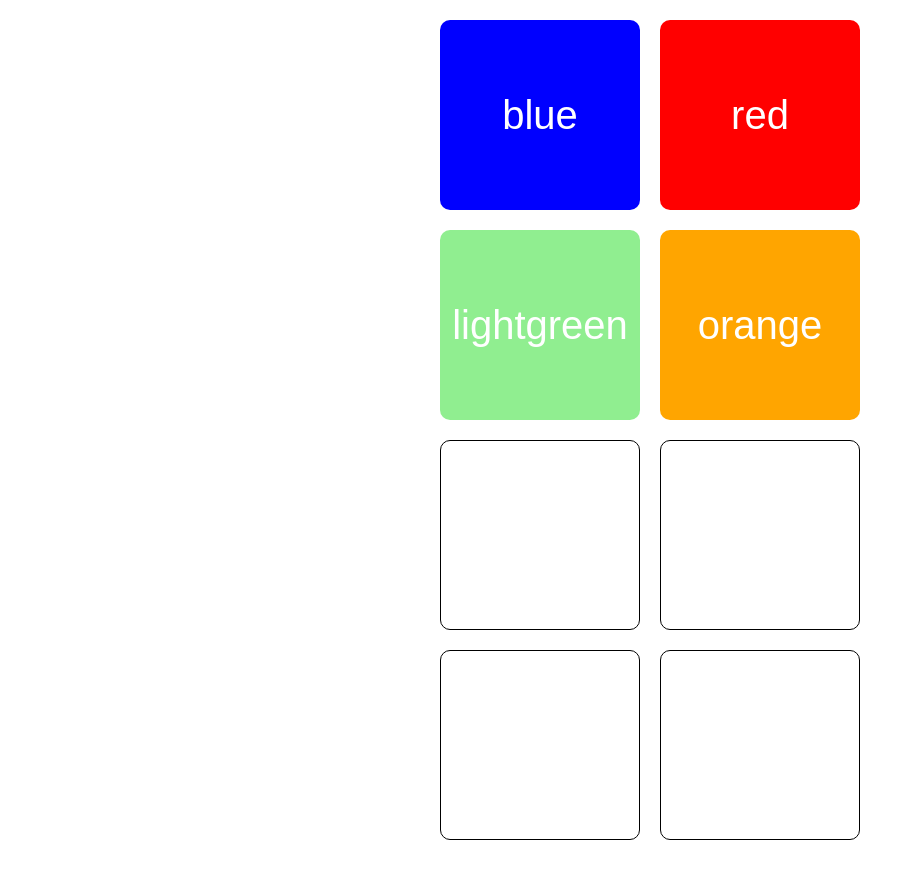
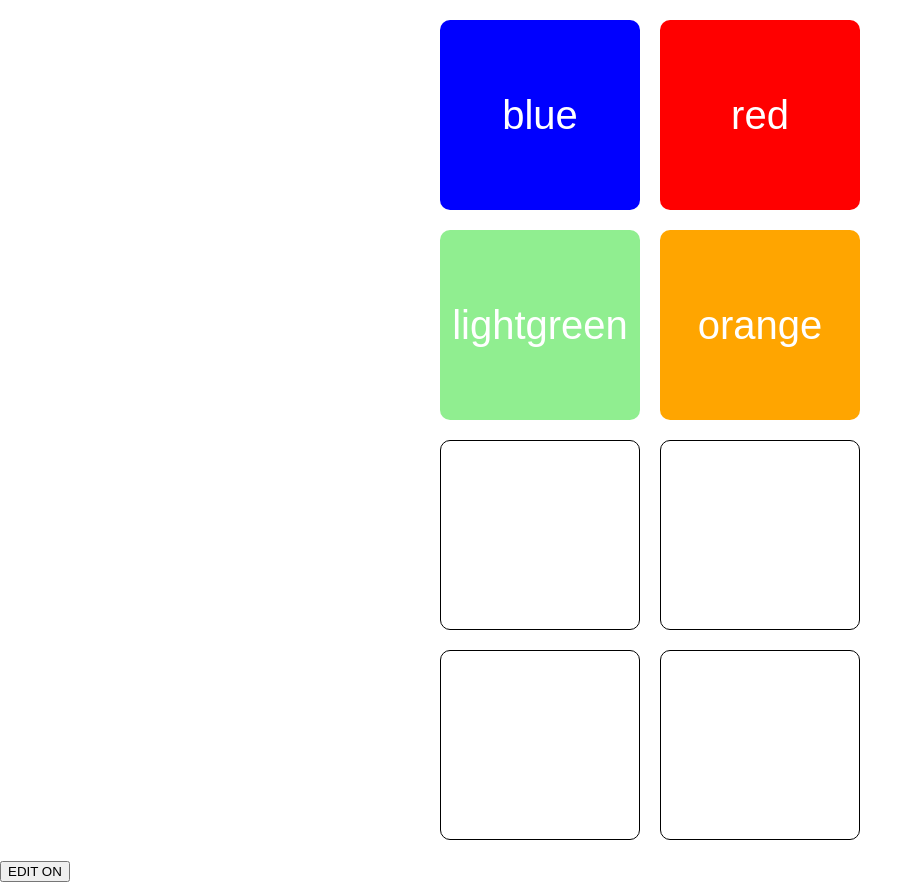
Before and after one commit to 464squad/design-pad, a React (Create React App) app: page / in a window 1280 px wide. Shown: the whole page, without its empty margins (0-923 px from the left). Before the commit the page ends 860 px from the top, so only its background shows below. Built offline with nearby package versions, Linux system fonts and the light colour scheme.

Commit message:
added edit btn

```diff
--- a/src/App.js
+++ b/src/App.js
@@ -12,7 +12,7 @@ function App() {
       <PadInput />
       <DesignPad />
       </div>
-
+      <EditBtn />
     </div>
   );
 }
--- a/src/components/EditBtn.js
+++ b/src/components/EditBtn.js
@@ -0,0 +1,31 @@
+import React, { Component } from 'react';
+
+
+class EditBtn extends Component {
+    constructor(props) {
+        super(props);
+        this.state = {isToggleOn: false};
+
+        // This binding is necessary to make `this` work in the callback
+        this.handleClick = this.handleClick.bind(this);
+    }
+
+    handleClick() {
+        this.setState(state => ({
+            isToggleOn: !state.isToggleOn
+        }));
+    }
+
+    render() {
+        return(
+
+                <button onClick={this.handleClick}>
+                     {this.state.isToggleOn ? 'EDIT OFF' : 'EDIT ON'}
+                 </button>
+
+        )
+    }
+ }
+
+
+ export default EditBtn
```
